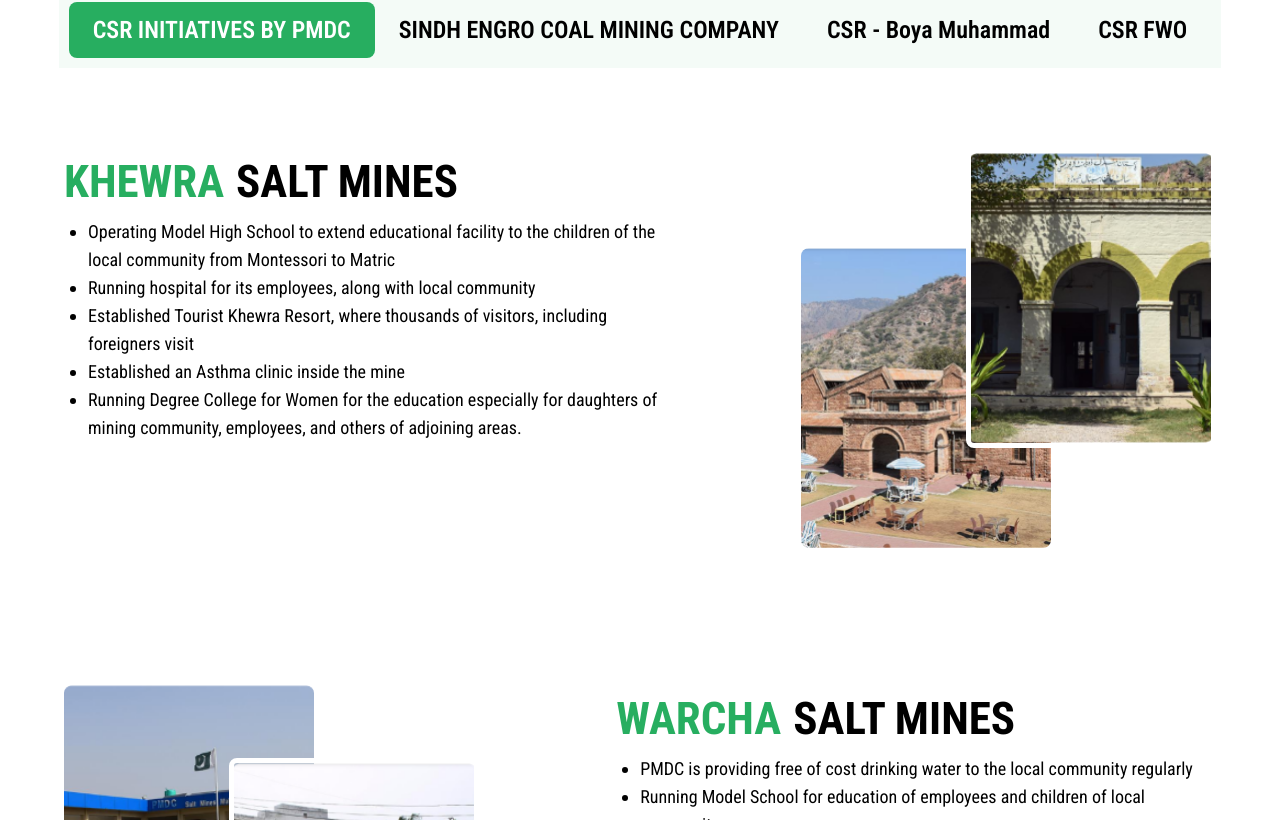
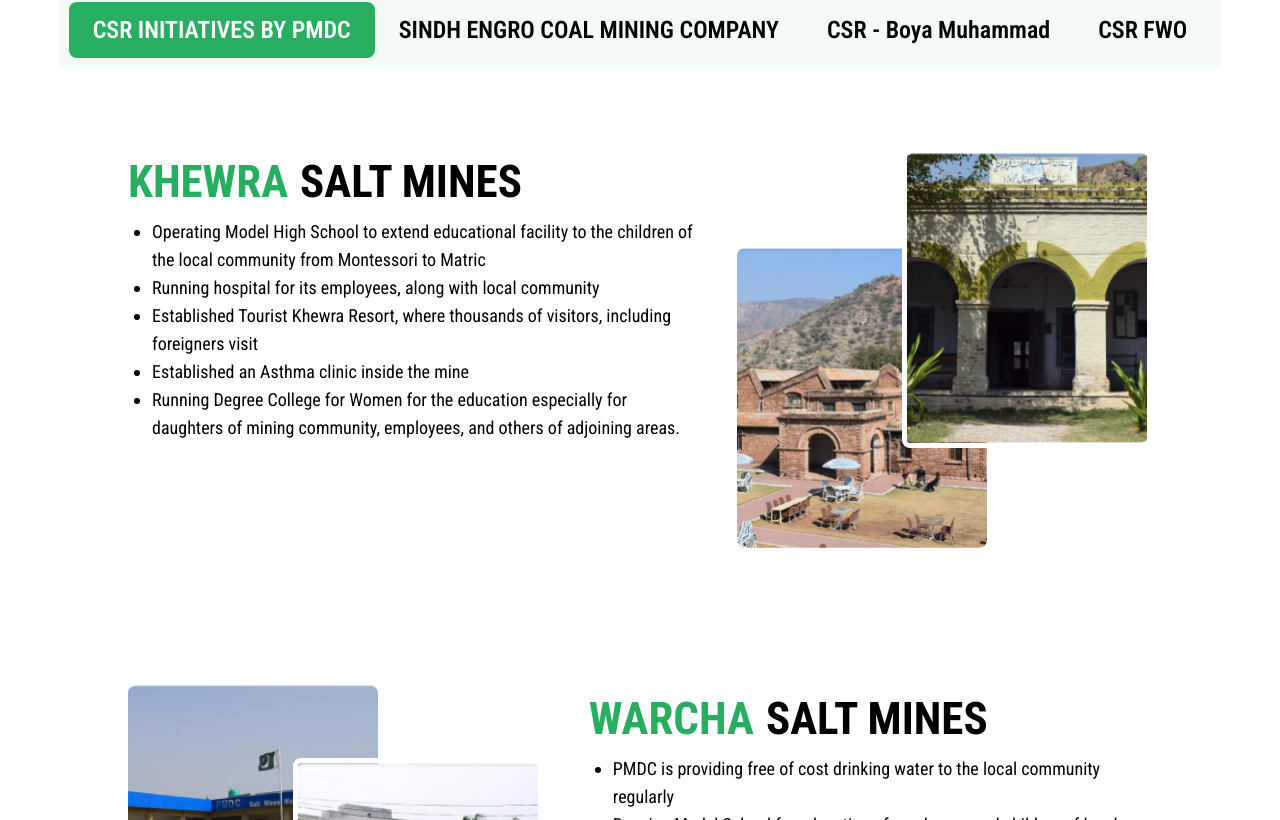
Before and after one commit to realAbdullah4504/mineral-app, a React (Create React App) app: page /csr-initiatives in a window 1280 px wide. Shown: the part 480-1300 px from the top of the page. Built offline with nearby package versions, Linux system fonts and the light colour scheme; a web font is replaced by a local one.

Commit message:
Decreased x-Spacing on CSR Initiatives Pages

```diff
--- a/src/components/CsrBoya/index.js
+++ b/src/components/CsrBoya/index.js
@@ -7,7 +7,7 @@ import BoyaInfrastructure from "assets/images/BoyaInfrastructure.png";
 
 const CsrBoya = () => {
   return (
-    <Container classes="w-[90%]">
+    <Container classes="w-[80%]">
       <div className="flex flex-col">
         <div className="flex justify-center">
           <span className="max-w-[1130px] text-[18px] font-normal">
--- a/src/components/CsrFwo/index.js
+++ b/src/components/CsrFwo/index.js
@@ -11,7 +11,7 @@ import { Container } from "components/UI";
 
 const CsrFwo = () => {
   return (
-    <Container classes="w-[90%]">
+    <Container classes="w-[80%]">
       <div className="flex flex-col">
         <div className="flex  h-[377px] mb-[80px]">
           <div className="flex flex-col w-[1300px] ">
--- a/src/components/CsrPmdc/index.js
+++ b/src/components/CsrPmdc/index.js
@@ -9,7 +9,7 @@ import coalMine2 from "assets/images/CoalMine2.png";
 
 const CsrPmdc = () => {
   return (
-    <Container classes="w-[90%]">
+    <Container classes="w-[80%]">
       <div className="flex flex-col">
         <div className="flex  h-[377px] mb-[80px]">
           <div className="flex flex-col w-[1300px] ">
--- a/src/components/CsrSindh/index.js
+++ b/src/components/CsrSindh/index.js
@@ -6,7 +6,7 @@ import { Container } from "components/UI";
 
 const CsrSindh = () => {
   return (
-    <Container classes="w-[90%]">
+    <Container classes="w-[80%]">
       <div className="flex flex-col">
         <div className="flex   h-[377px] mb-[80px]">
           <div className="flex flex-col w-[1300px] ">
```
